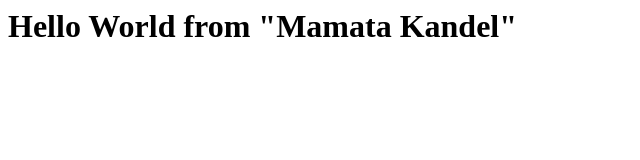
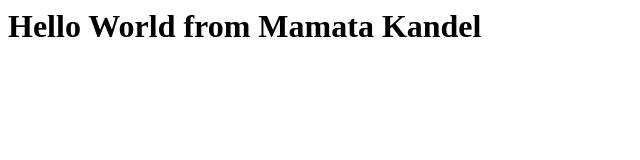
Before and after one commit to MamataKandel2003/helloworld, a plain HTML site: page index.html in a window 1280 px wide. Shown: the whole page, without its empty margins (0-640 px from the left). Drawn offline with Linux system fonts and the light colour scheme.

Commit message:
First Release

```diff
--- a/index.html
+++ b/index.html
@@ -1 +1 @@
-<h1>Hello World from "Mamata Kandel"</h1>
+<h1>Hello World from Mamata Kandel</h1>
```
